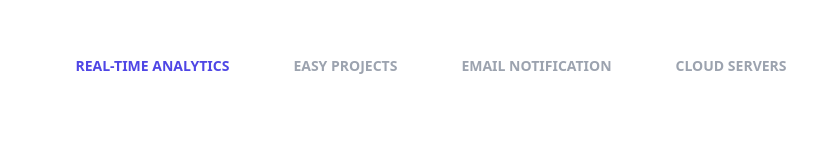
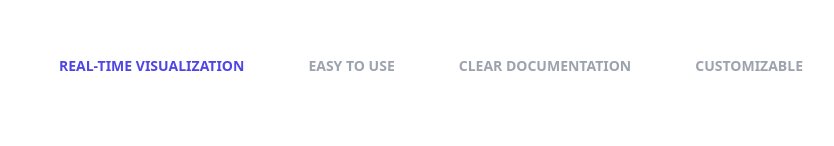
Before and after one commit to Asilbec/vti-landing-page, a Next.js app: page / in a window 1280 px wide. Shown: the part 918-1064 px from the top of the page, without its empty margins (209-1043 px from the left). Built offline with nearby package versions, Linux system fonts and the light colour scheme.

Commit message:
updated descriptions

```diff
--- a/src/components/hero.tsx
+++ b/src/components/hero.tsx
@@ -17,16 +17,16 @@ export function Hero() {
                         <img className="mb-11 mx-auto max-h-96 transform hover:translate-y-3 transition ease-in-out duration-1000" src="viewer_example.png" alt="" />
                         <ul className="flex flex-wrap justify-center -m-8">
                             <li className="w-auto p-8">
-                                <a className="text-sm text-indigo-600 hover:text-indigo-700 font-semibold uppercase tracking-px" href="#">Real-time Analytics</a>
+                                <a className="text-sm text-indigo-600 hover:text-indigo-700 font-semibold uppercase tracking-px" href="#">Real-time Visualization</a>
                             </li>
                             <li className="w-auto p-8">
-                                <a className="text-sm text-gray-400 hover:text-gray-500 font-semibold uppercase tracking-px" href="#">Easy Projects</a>
+                                <a className="text-sm text-gray-400 hover:text-gray-500 font-semibold uppercase tracking-px" href="#">Easy to Use</a>
                             </li>
                             <li className="w-auto p-8">
-                                <a className="text-sm text-gray-400 hover:text-gray-500 font-semibold uppercase tracking-px" href="#">Email Notification</a>
+                                <a className="text-sm text-gray-400 hover:text-gray-500 font-semibold uppercase tracking-px" href="#">Clear Documentation</a>
                             </li>
                             <li className="w-auto p-8">
-                                <a className="text-sm text-gray-400 hover:text-gray-500 font-semibold uppercase tracking-px" href="#">Cloud Servers</a>
+                                <a className="text-sm text-gray-400 hover:text-gray-500 font-semibold uppercase tracking-px" href="#">Customizable</a>
                             </li>
                         </ul>
                     </div>
```
